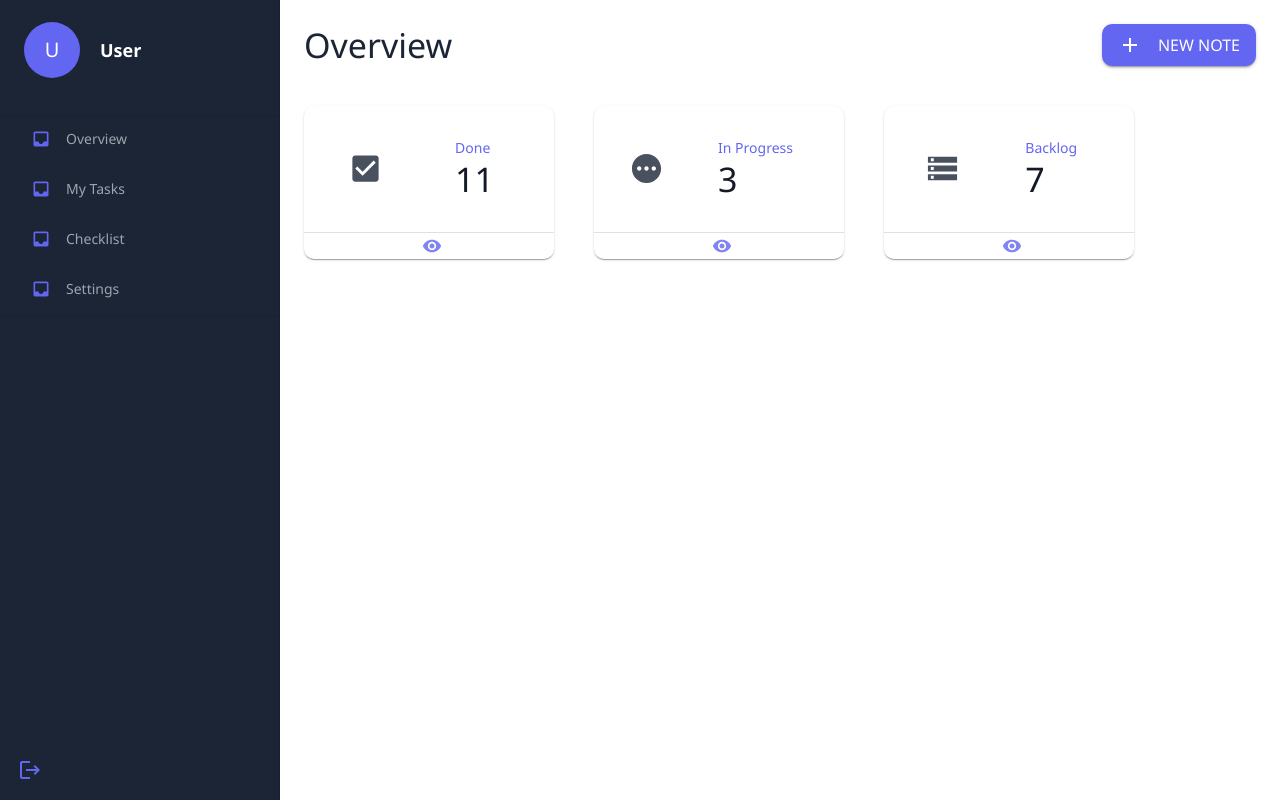
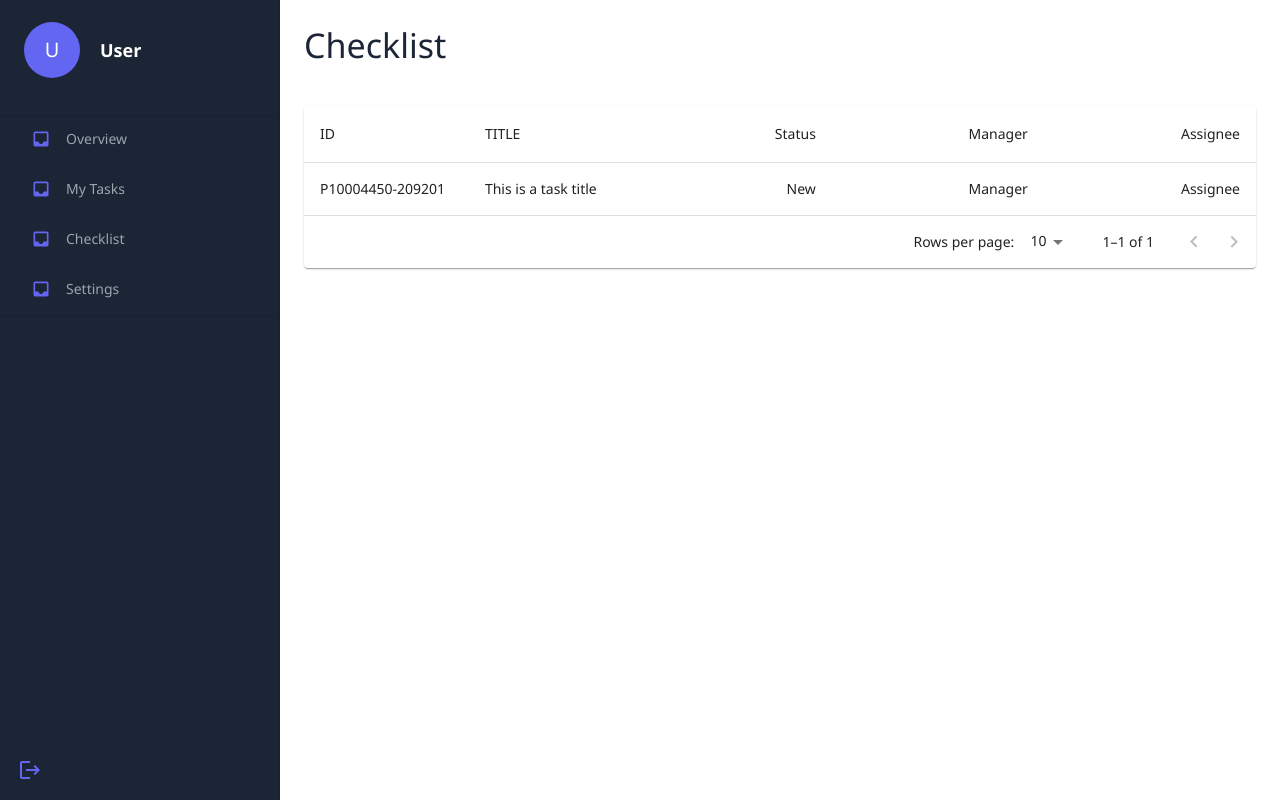
Before and after one commit to AnthonyTlei/task-tracker-frontend, a React (Create React App) app: page / in a window 1280 px wide. Built offline with nearby package versions, Linux system fonts and the light colour scheme.

Commit message:
Added template for checklist.

```diff
--- a/src/App.tsx
+++ b/src/App.tsx
@@ -3,6 +3,8 @@ import { createTheme, ThemeProvider } from "@mui/material/styles";
 import LoginPage from "./pages/Login.page";
 import RegisterPage from "./pages/Register.page";
 import HomePage from "./pages/Home.page";
+import ChecklistPage from "./pages/Checklist.page";
+import { Tasks } from "./features/tasks/Tasks";
 
 const theme = createTheme({
   typography: {
@@ -25,7 +27,8 @@ function App() {
     <ThemeProvider theme={theme}>
       {/* <RegisterPage/> */}
       {/* <LoginPage/> */}
-      <HomePage />
+      {/* <HomePage /> */}
+      <ChecklistPage/>
     </ThemeProvider>
   );
 }
--- /dev/null
+++ b/src/features/checklist/components/Checklist.tsx
@@ -0,0 +1,20 @@
+import { Box, Typography } from "@mui/material";
+import TaskTable from "./TaskTable";
+
+export const Checklist = () => {
+  return (
+    <Box p={3} width={"100%"} height={"100%"}>
+      <Box
+        display={"flex"}
+        flexDirection={"row"}
+        justifyContent={"space-between"}
+        marginBottom={5}
+      >
+        <Typography variant={"h4"} fontWeight={"500"} color={"primary"}>
+          Checklist
+        </Typography>
+      </Box>
+      <TaskTable/>
+    </Box>
+  );
+};
--- /dev/null
+++ b/src/features/checklist/components/TaskTable.tsx
@@ -0,0 +1,135 @@
+import * as React from "react";
+import Paper from "@mui/material/Paper";
+import Table from "@mui/material/Table";
+import TableBody from "@mui/material/TableBody";
+import TableCell from "@mui/material/TableCell";
+import TableContainer from "@mui/material/TableContainer";
+import TableHead from "@mui/material/TableHead";
+import TablePagination from "@mui/material/TablePagination";
+import TableRow from "@mui/material/TableRow";
+
+interface Column {
+  id: "id" | "title" | "status" | "manager" | "assignee";
+  label: string;
+  minWidth?: number;
+  align?: "right";
+  format?: (value: number) => string;
+}
+
+const columns: readonly Column[] = [
+  { id: "id", label: "ID", minWidth: 20 },
+  { id: "title", label: "TITLE", minWidth: 100 },
+  {
+    id: "status",
+    label: "Status",
+    minWidth: 170,
+    align: "right",
+  },
+  {
+    id: "manager",
+    label: "Manager",
+    minWidth: 170,
+    align: "right",
+  },
+  {
+    id: "assignee",
+    label: "Assignee",
+    minWidth: 170,
+    align: "right",
+  },
+];
+
+interface Data {
+  id: string;
+  title: string;
+  status: string;
+  manager: string;
+  assignee: string;
+}
+
+function createData(
+  id: string,
+  title: string,
+  status: string,
+  manager: string,
+  assignee: string
+): Data {
+  return { id, title, status, manager, assignee };
+}
+
+const rows = [
+  createData(
+    "P10004450-209201",
+    "This is a task title",
+    "New",
+    "Manager",
+    "Assignee"
+  ),
+];
+
+export default function TaskTable() {
+  const [page, setPage] = React.useState(0);
+  const [rowsPerPage, setRowsPerPage] = React.useState(10);
+
+  const handleChangePage = (event: unknown, newPage: number) => {
+    setPage(newPage);
+  };
+
+  const handleChangeRowsPerPage = (
+    event: React.ChangeEvent<HTMLInputElement>
+  ) => {
+    setRowsPerPage(+event.target.value);
+    setPage(0);
+  };
+
+  return (
+    <Paper sx={{ width: "100%", overflow: "hidden" }}>
+      <TableContainer sx={{ maxHeight: 440 }}>
+        <Table stickyHeader aria-label="sticky table">
+          <TableHead>
+            <TableRow>
+              {columns.map((column) => (
+                <TableCell
+                  key={column.id}
+                  align={column.align}
+                  style={{ minWidth: column.minWidth }}
+                >
+                  {column.label}
+                </TableCell>
+              ))}
+            </TableRow>
+          </TableHead>
+          <TableBody>
+            {rows
+              .slice(page * rowsPerPage, page * rowsPerPage + rowsPerPage)
+              .map((row) => {
+                return (
+                  <TableRow hover role="checkbox" tabIndex={-1} key={row.id}>
+                    {columns.map((column) => {
+                      const value = row[column.id];
+                      return (
+                        <TableCell key={column.id} align={column.align}>
+                          {column.format && typeof value === "number"
+                            ? column.format(value)
+                            : value}
+                        </TableCell>
+                      );
+                    })}
+                  </TableRow>
+                );
+              })}
+          </TableBody>
+        </Table>
+      </TableContainer>
+      <TablePagination
+        rowsPerPageOptions={[10, 25, 100]}
+        component="div"
+        count={rows.length}
+        rowsPerPage={rowsPerPage}
+        page={page}
+        onPageChange={handleChangePage}
+        onRowsPerPageChange={handleChangeRowsPerPage}
+      />
+    </Paper>
+  );
+}
--- a/src/features/overview/components/Overview.tsx
+++ b/src/features/overview/components/Overview.tsx
@@ -1,6 +1,6 @@
-import { Add, CheckBox, Pending, Storage } from "@mui/icons-material";
+import { Add, Done, Pending, Storage } from "@mui/icons-material";
 import { Box, Typography, Button, Grid } from "@mui/material";
-import { OverviewCard } from "./TaskCard";
+import { OverviewCard } from "./OverviewCard";
 
 export const Overview = () => {
   return (
@@ -27,7 +27,7 @@ export const Overview = () => {
       </Box>
       <Grid container spacing={5}>
         <Grid item>
-          <OverviewCard title="Done" count={11} Icon={CheckBox} />
+          <OverviewCard title="Done" count={11} Icon={Done} />
         </Grid>
         <Grid item>
           <OverviewCard title="In Progress" count={3} Icon={Pending} />
--- a/src/features/overview/components/TaskCard.tsx
+++ b/src/features/overview/components/OverviewCard.tsx
@@ -55,7 +55,7 @@ export const OverviewCard: React.FC<OverviewCardProps> = ({
         >
           <Visibility
             fontSize="small"
-            sx={{ color: `${theme.palette.secondary.light}` }}
+            sx={{ color: `${theme.palette.primary.light}` }}
           />
         </Box>
       </CardActionArea>
--- /dev/null
+++ b/src/features/tasks/Tasks.tsx
@@ -0,0 +1,29 @@
+import { Add } from "@mui/icons-material";
+import { Box, Button, Typography } from "@mui/material";
+
+export const Tasks = () => {
+  return (
+    <Box p={3} width={"100%"} height={"100%"}>
+      <Box
+        display={"flex"}
+        flexDirection={"row"}
+        justifyContent={"space-between"}
+        marginBottom={5}
+      >
+        <Typography variant={"h4"} fontWeight={"500"} color={"primary"}>
+          My Tasks
+        </Typography>
+        <Button
+          variant="contained"
+          color="secondary"
+          sx={{ borderRadius: "10px" }}
+        >
+          <Add sx={{ color: "white" }} />
+          <Typography color={"white"} paddingLeft={2}>
+            New Task
+          </Typography>
+        </Button>
+      </Box>
+    </Box>
+  );
+};
--- /dev/null
+++ b/src/pages/Checklist.page.tsx
@@ -0,0 +1,15 @@
+import { Sidebar } from "../shared/components/Sidebar";
+import { Box } from "@mui/material";
+import { Overview } from "../features/overview/components/Overview";
+import { Checklist } from "../features/checklist/components/Checklist";
+
+const ChecklistPage = () => {
+  return (
+    <Box display={"flex"} flexDirection={"row"} width={"100%"} height={"100%"}>
+      <Sidebar />
+      <Checklist/>
+    </Box>
+  );
+};
+
+export default ChecklistPage;
```
